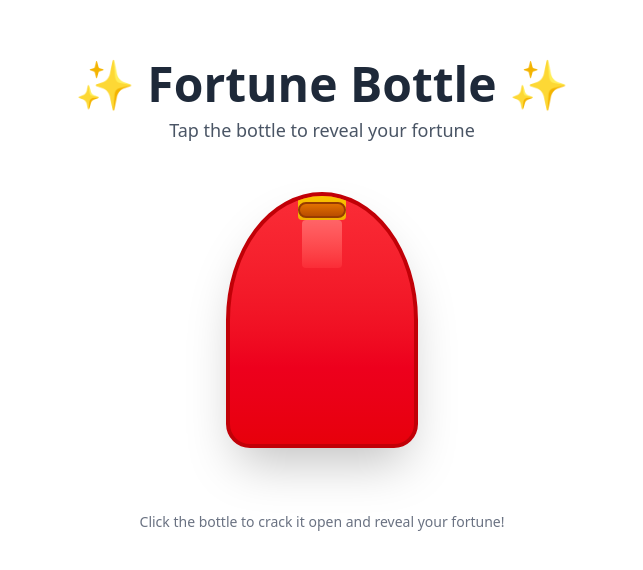
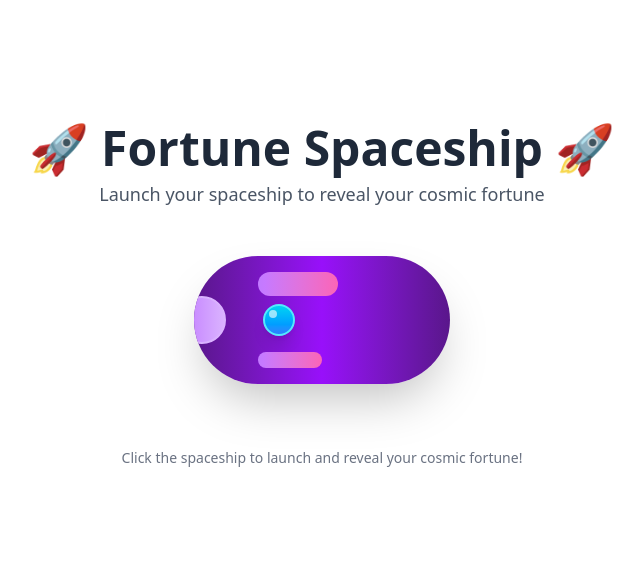
Before and after one commit to Lyzr-Apps/creative-awesome-club, a React (Vite) app: page / in a window 1280 px wide. Shown: the part 104-674 px from the top of the page, without its empty margins (318-961 px from the left). Built offline with nearby package versions, Linux system fonts and the light colour scheme.

Commit message:
feat: transformed fortune bottle into a spaceship with cosmic theme updates

```diff
--- a/src/App.tsx
+++ b/src/App.tsx
@@ -177,14 +177,14 @@ function App() {
     <div className="min-h-screen bg-white flex flex-col items-center justify-center p-8">
       <div className="text-center mb-12">
         <h1 className="text-5xl font-bold text-gray-800 mb-2">
-          ✨ Fortune Bottle ✨
+          🚀 Fortune Spaceship 🚀
         </h1>
         <p className="text-gray-600 text-lg">
-          Tap the bottle to reveal your fortune
+          Launch your spaceship to reveal your cosmic fortune
         </p>
       </div>
 
-      {/* Bottle Container */}
+      {/* Spaceship Container */}
       <div className="relative mb-8">
         {!showFortune && (
           <div
@@ -192,31 +192,39 @@ function App() {
             onClick={handleBottleTap}
           >
             <div
-              className={`w-48 h-64 bg-gradient-to-b from-red-500 to-red-600 border-4 border-red-700 rounded-t-full rounded-b-3xl shadow-2xl relative overflow-hidden transform transition-transform duration-300 ${
+              className={`w-64 h-32 bg-gradient-to-r from-purple-900 via-purple-600 to-purple-900 rounded-full shadow-2xl relative overflow-hidden transform transition-transform duration-300 ${
                 isAnimating ? 'animate-bounce' : ''
               } ${
                 isAnimating ? 'animate-pulse' : ''
               }`}
-              style={{borderRadius: '50% 50% 24px 24px'}}
             >
-              {/* Bottle cap */}
-              <div className="absolute top-0 left-1/2 transform -translate-x-1/2 -translate-y-2 w-12 h-8 bg-gradient-to-b from-yellow-400 to-yellow-500 rounded-t-lg rounded-b-sm"></div>
+              {/* Spaceship nose */}
+              <div className="absolute -left-4 top-1/2 transform -translate-y-1/2 w-12 h-12 bg-gradient-to-r from-purple-400 to-purple-300 rounded-full border-2 border-purple-300"></div>
 
-              {/* Cork */}
-              <div className="absolute top-1.5 left-1/2 transform -translate-x-1/2 w-12 h-4 bg-gradient-to-b from-amber-600 to-amber-700 rounded-full border-2 border-amber-800"></div>
+              {/* Spaceship body details */}
+              <div className="absolute top-4 left-1/4 w-20 h-6 bg-gradient-to-r from-purple-400 to-pink-400 rounded-full"></div>
+              <div className="absolute bottom-4 left-1/4 w-16 h-4 bg-gradient-to-r from-purple-400 to-pink-400 rounded-full"></div>
 
-              {/* Bottle neck */}
-              <div className="absolute top-6 left-1/2 transform -translate-x-1/2 w-10 h-12 bg-gradient-to-b from-red-400 to-red-500 rounded-t-sm rounded-b-sm"></div>
+              {/* Spaceship engines */}
+              <div className="absolute -right-8 top-1 transform translate-y-2 w-8 h-6 bg-gradient-to-r from-orange-500 to-red-500 rounded-full"></div>
+              <div className="absolute -right-8 bottom-1 transform -translate-y-2 w-8 h-6 bg-gradient-to-r from-orange-500 to-red-500 rounded-full"></div>
 
-              {/* Magic sparkles when animating */}
+              {/* Spaceship cockpit */}
+              <div className="absolute top-1/2 left-1/3 transform -translate-x-1/2 -translate-y-1/2 w-8 h-8 bg-gradient-to-b from-cyan-400 to-blue-500 rounded-full border-2 border-cyan-300 shadow-lg">
+                <div className="absolute top-1 left-1 w-2 h-2 bg-white rounded-full opacity-60"></div>
+              </div>
+
+              {/* Engine glow when animating */}
               {isAnimating && (
                 <>
-                  <div className="absolute top-1/2 left-1/2 transform -translate-x-1/2 -translate-y-1/2 w-2 h-2 bg-yellow-300 rounded-full animate-ping"></div>
-                  <div className="absolute top-1/4 left-1/3 transform translate-x-4 translate-y-2 w-1 h-1 bg-white rounded-full animate-pulse"></div>
-                  <div className="absolute top-3/4 right-1/3 transform -translate-x-4 -translate-y-2 w-1 h-1 bg-yellow-200 rounded-full animate-pulse"></div>
-                  <div className="absolute top-1/2 left-1/4 transform -translate-x-2 translate-y-1 w-1 h-1 bg-white rounded-full animate-ping"></div>
+                  <div className="absolute -right-12 top-1 transform translate-y-2 w-12 h-6 bg-gradient-to-r from-blue-400 to-transparent rounded-full opacity-70 animate-pulse"></div>
+                  <div className="absolute -right-12 bottom-1 transform -translate-y-2 w-12 h-6 bg-gradient-to-r from-blue-400 to-transparent rounded-full opacity-70 animate-pulse"></div>
+                  <div className="absolute top-0 left-1/2 transform -translate-x-1/2 w-2 h-2 bg-white rounded-full animate-ping"></div>
                 </>
               )}
+
+              {/* Laser or energy effect */}
+              <div className="absolute top-1/2 left-full w-16 h-1 bg-gradient-to-l from-red-400 to-transparent rounded-full"></div>
             </div>
           </div>
         )}
@@ -227,9 +235,9 @@ function App() {
         <div className="animate-fade-in mb-12 max-w-md mx-auto">
           <div className="bg-white rounded-2xl shadow-2xl p-8 text-center transform transition-all duration-500 hover:shadow-3xl">
             <div className="mb-4">
-              <div className="text-6xl mb-4">🔮</div>
+              <div className="text-6xl mb-4">🛸</div>
               <h2 className="text-2xl font-bold mb-4" style={{ color: '#283046' }}>
-                Your Fortune
+                Your Cosmic Fortune
               </h2>
             </div>
 
@@ -251,10 +259,9 @@ function App() {
                 <div className="flex flex-col gap-3 mt-6">
                   <button
                     onClick={handleRequestVersion}
-                    className="px-6 py-2 bg-blue-500 text-white rounded-lg hover:bg-blue-600 transition-colors duration-200 text-sm"
-                    style={{ backgroundColor: '#34a8eb' }}
+                    className="px-6 py-2 bg-purple-600 text-white rounded-lg hover:bg-purple-700 transition-colors duration-200 text-sm"
                   >
-                    Get Shareable Version
+                    Get Cosmic Version
                   </button>
 
                   {summary && (
@@ -275,10 +282,9 @@ function App() {
         <div className="animate-fade-in">
           <button
             onClick={handleReset}
-            className="px-8 py-3 bg-yellow-400 text-gray-800 font-semibold rounded-lg hover:bg-yellow-500 transition-colors duration-200 shadow-lg transform hover:scale-105"
-            style={{ backgroundColor: '#fbd338' }}
+            className="px-8 py-3 bg-purple-600 text-white font-semibold rounded-lg hover:bg-purple-700 transition-colors duration-200 shadow-lg transform hover:scale-105"
           >
-            Crack Another Bottle
+            Launch Another Mission
           </button>
         </div>
       )}
@@ -286,7 +292,7 @@ function App() {
       {/* Instructions */}
       {!showFortune && (
         <div className="text-center text-gray-500 text-sm mt-8">
-          <p>Click the bottle to crack it open and reveal your fortune!</p>
+          <p>Click the spaceship to launch and reveal your cosmic fortune!</p>
         </div>
       )}
 
```
